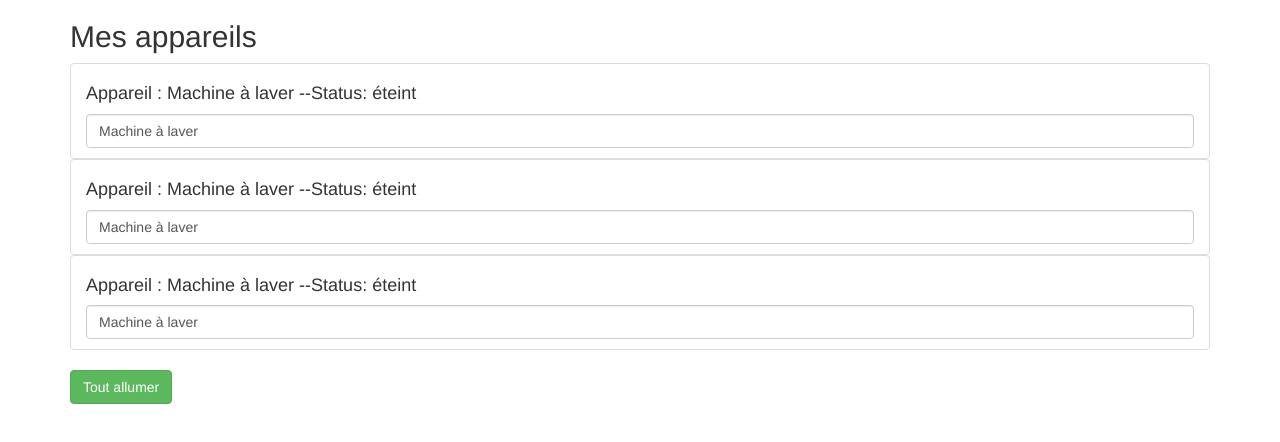
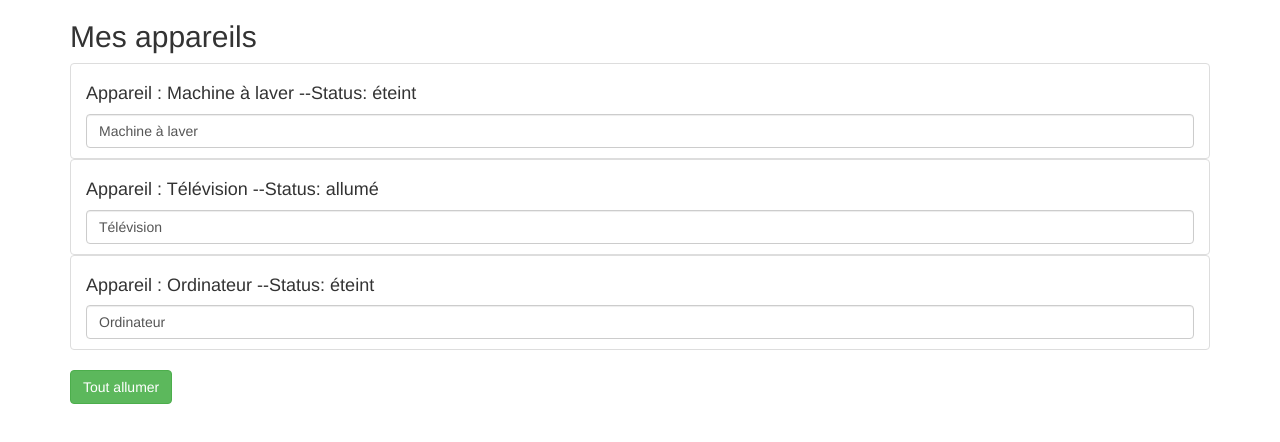
Before and after one commit to ChiracOlivier/projetcli, an Angular app: page / in a window 1280 px wide. Shown: the top 442 px of the page. Built offline with nearby package versions, Linux system fonts and the light colour scheme.

Commit message:
arranging appareilComponent.ts with @Input()

```diff
--- a/src/app/app.component.html
+++ b/src/app/app.component.html
@@ -12,9 +12,9 @@
     <div class="col-xs-12">
       <h2>Mes appareils</h2>
       <ul class="list-group">
-        <app-appareil></app-appareil>
-        <app-appareil></app-appareil>
-        <app-appareil></app-appareil>
+        <app-appareil [appareilName]="appareilOne" [appareilStatus]="' éteint'"></app-appareil>
+        <app-appareil [appareilName]="appareilTwo" [appareilStatus]="'allumé'"></app-appareil>
+        <app-appareil [appareilName]="appareilThree" [appareilStatus]="'éteint'"></app-appareil>
       </ul>
       <button class="btn btn-success" [disabled]="!isAuth" (click)="onAllumer()">Tout allumer</button>
     </div>
--- a/src/app/app.component.ts
+++ b/src/app/app.component.ts
@@ -7,7 +7,9 @@
 })
 export class AppComponent {
   isAuth = false;
-
+ appareilOne= 'Machine à laver';
+ appareilTwo= 'Télévision';
+ appareilThree= 'Ordinateur';
   constructor() {
     setTimeout(
       () => {
--- a/src/app/appareil/appareil.component.ts
+++ b/src/app/appareil/appareil.component.ts
@@ -1,4 +1,4 @@
-import { Component, OnInit } from '@angular/core';
+import {Component, Input, OnInit} from '@angular/core';
 
 @Component({
   selector: 'app-appareil',
@@ -6,8 +6,8 @@
   styleUrls: ['./appareil.component.css']
 })
 export class AppareilComponent implements OnInit {
-  appareilName = 'Machine à laver';
-  appareilStatus = 'éteint';
+  @Input() appareilName: string;
+  @Input() appareilStatus: string;
 
   constructor() { }
 
```
